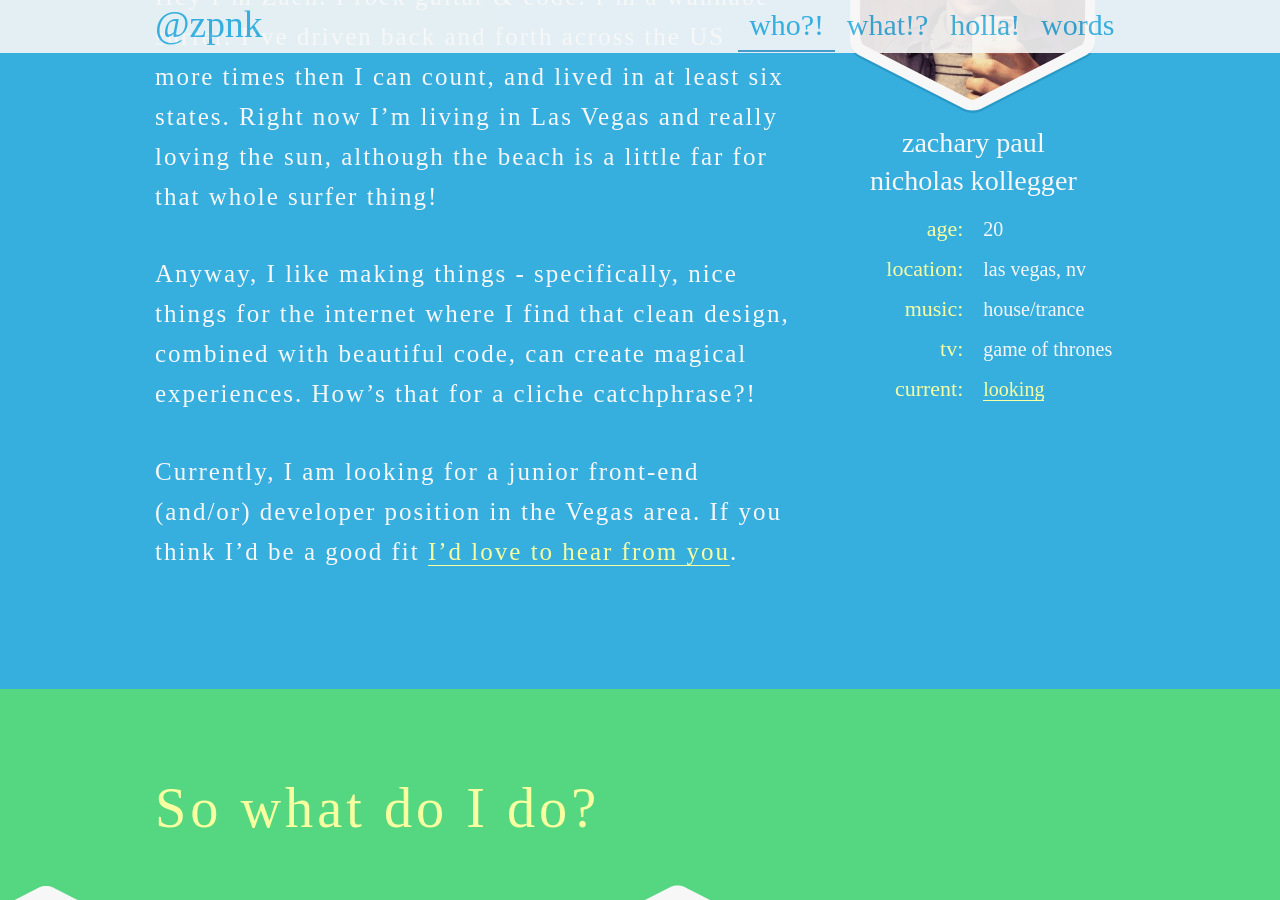
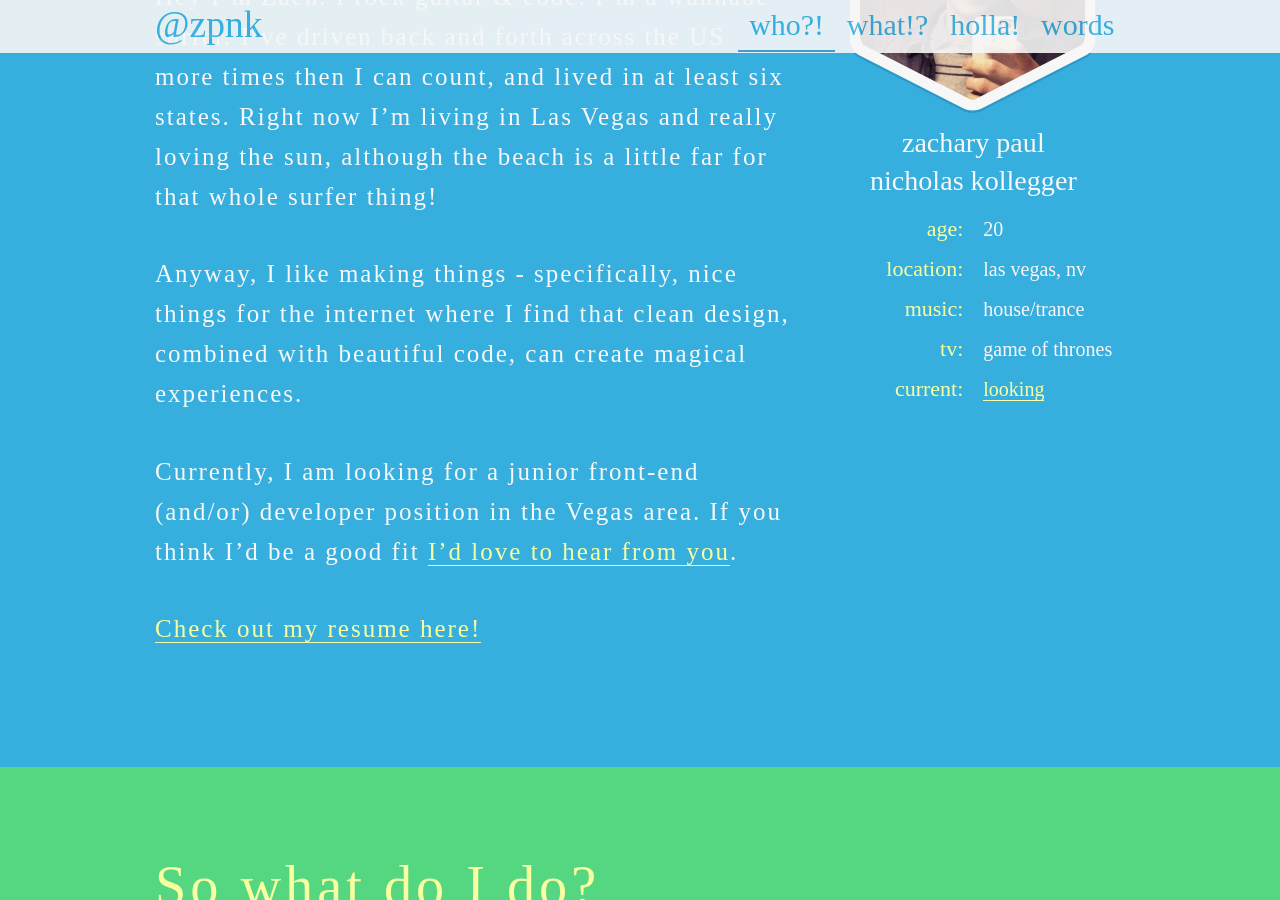
Before and after one commit to zpnk/zpnk.github.io, a Jekyll site: the page built from index.md, in a window 1280 px wide and 900 px high, scrolled down 1118 px. Built offline with Jekyll 4.4.1, drawn with Linux system fonts in a browser that asks for light colours; nearby versions of some CDN libraries.

Commit message:
Add resume, Fix weird JS scrollTop issue

```diff
--- a/index.md
+++ b/index.md
@@ -6,6 +6,8 @@ layout: front
 
 Hey I'm Zach. I rock guitar & code. I'm a wannabe surfer. I've driven back and forth across the US more times then I can count, and lived in at least six states. Right now I'm living in Las Vegas and really loving the sun, although the beach is a little far for that whole surfer thing!
 
-Anyway, I like making things - specifically, nice things for the internet where I find that clean design, combined with beautiful code, can create magical experiences. How's that for a cliche catchphrase?!
+Anyway, I like making things - specifically, nice things for the internet where I find that clean design, combined with beautiful code, can create magical experiences.
 
 Currently, I am looking for a junior front-end (and/or) developer position in the Vegas area. If you think I'd be a good fit [I'd love to hear from you](mailto:z [at] zpnk.me?subject=Come work with us, Zach!).
+
+[Check out my resume here!](https://dl.dropboxusercontent.com/u/15878/ZachKollegger-CV.pdf)
```
Also changed, not shown: assets/front/real/z.min.js.
